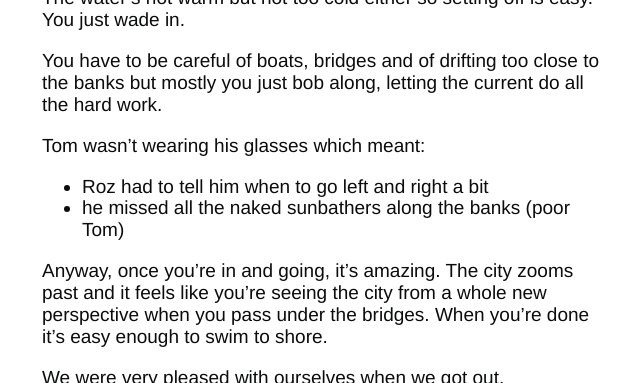
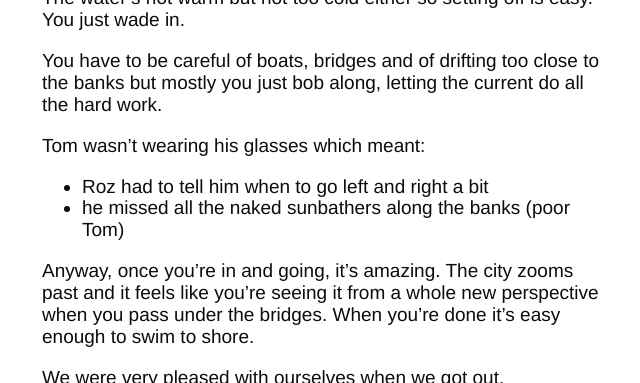
Before and after one commit to tombye/trexit, a Jekyll site: the page built from _posts/2017-08-18-brilliant-basel.markdown, in a window 1280 px wide and 900 px high, scrolled down 8515 px, cut to the strip 0-383 px from the top of the window. Shown: the whole strip, without its empty margins (118-758 px from the left). Built offline with Jekyll 4.4.1, drawn with Linux system fonts in a browser that asks for light colours; some of the changed text lies outside the part shown.

Commit message:
Update 2017-08-18-brilliant-basel.markdown

```diff
--- a/_posts/2017-08-18-brilliant-basel.markdown
+++ b/_posts/2017-08-18-brilliant-basel.markdown
@@ -94,7 +94,7 @@ Tom wasn't wearing his glasses which meant:
 - Roz had to tell him when to go left and right a bit
 - he missed all the naked sunbathers along the banks (poor Tom)
 
-Anyway, once you're in and going, it's amazing. The city zooms past and it feels like you're seeing the city from a whole new perspective when you pass under the bridges. When you're done it's easy enough to swim to shore.
+Anyway, once you're in and going, it's amazing. The city zooms past and it feels like you're seeing it from a whole new perspective when you pass under the bridges. When you're done it's easy enough to swim to shore.
 
 We were very pleased with ourselves when we got out.
 
```
Also changed, not shown: other parts of _posts/2017-08-18-brilliant-basel.markdown (+1 -1 lines).
